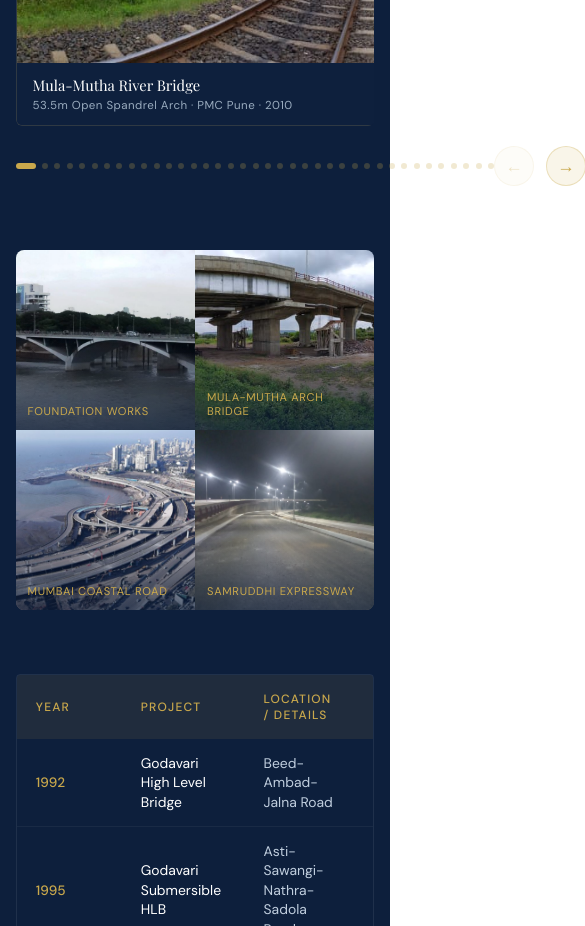
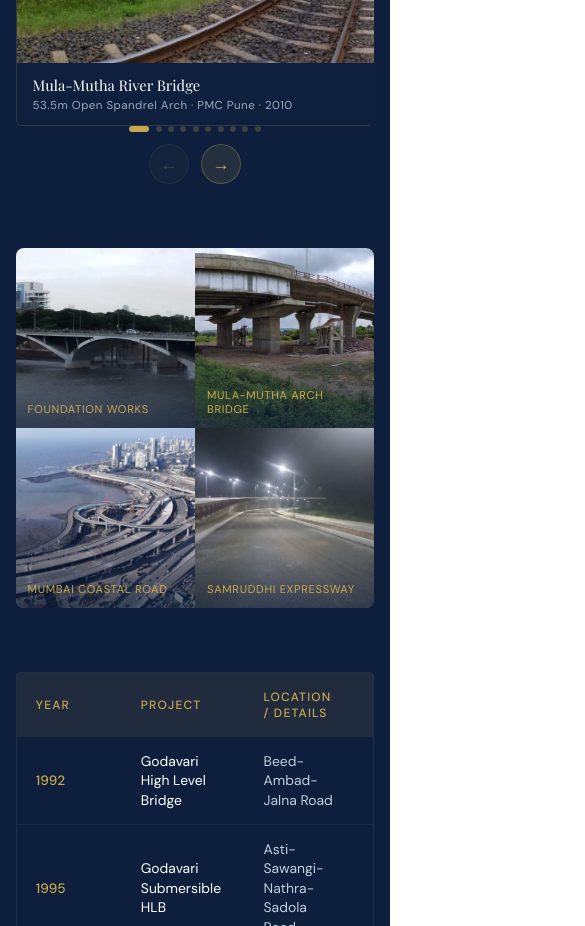
Before and after one commit to Sakshij2810/KBJadhav-portfolio, a plain HTML site: page index.html in a window 390 px wide. Shown: the part 5980-6906 px from the top of the page, 585 px wide, since content can reach past the window. Drawn offline with nearby package versions, Linux system fonts and the light colour scheme.

Commit message:
dots updated

```diff
--- a/index.html
+++ b/index.html
@@ -738,6 +738,25 @@
         display: flex;
         align-items: center;
         justify-content: space-between;
+        flex-wrap: wrap;
+        gap: 0.5rem;
+      }
+
+      @media (max-width: 640px) {
+        .slider-controls {
+          flex-direction: column;
+          align-items: center;
+          gap: 0.75rem;
+        }
+        .slider-dots {
+          justify-content: center;
+          flex-wrap: wrap;
+          margin-top: 0;
+          max-width: 100%;
+        }
+        .slider-nav {
+          margin-top: 0;
+        }
       }
 
       /* ── PHOTO STRIP ── */
@@ -2366,15 +2385,24 @@
       function getSlidesPerView() {
         return window.innerWidth <= 640 ? 1 : window.innerWidth <= 900 ? 2 : 3;
       }
-
       function buildDots() {
         dotsContainer.innerHTML = "";
         const pages = Math.ceil(visibleSlides.length / slidesPerView);
-        for (let i = 0; i < pages; i++) {
+        const MAX_DOTS = 10;
+        const currentPage = Math.floor(currentIdx / slidesPerView);
+
+        let startPage = 0,
+          endPage = pages;
+        if (pages > MAX_DOTS) {
+          startPage = Math.max(0, currentPage - Math.floor(MAX_DOTS / 2));
+          endPage = Math.min(pages, startPage + MAX_DOTS);
+          if (endPage - startPage < MAX_DOTS)
+            startPage = Math.max(0, endPage - MAX_DOTS);
+        }
+
+        for (let i = startPage; i < endPage; i++) {
           const d = document.createElement("div");
-          d.className =
-            "slider-dot" +
-            (i === Math.floor(currentIdx / slidesPerView) ? " active" : "");
+          d.className = "slider-dot" + (i === currentPage ? " active" : "");
           d.onclick = () => {
             currentIdx = i * slidesPerView;
             updateSlider();
@@ -2382,7 +2410,6 @@
           dotsContainer.appendChild(d);
         }
       }
-
       function updateSlider() {
         // Clamp
         const maxIdx = Math.max(0, visibleSlides.length - slidesPerView);
@@ -2399,11 +2426,7 @@
         prevBtn.disabled = currentIdx === 0;
         nextBtn.disabled = currentIdx >= maxIdx;
 
-        // Update dots
-        const currentPage = Math.floor(currentIdx / slidesPerView);
-        dotsContainer.querySelectorAll(".slider-dot").forEach((d, i) => {
-          d.classList.toggle("active", i === currentPage);
-        });
+        buildDots();
       }
 
       function slideMove(dir) {
```
